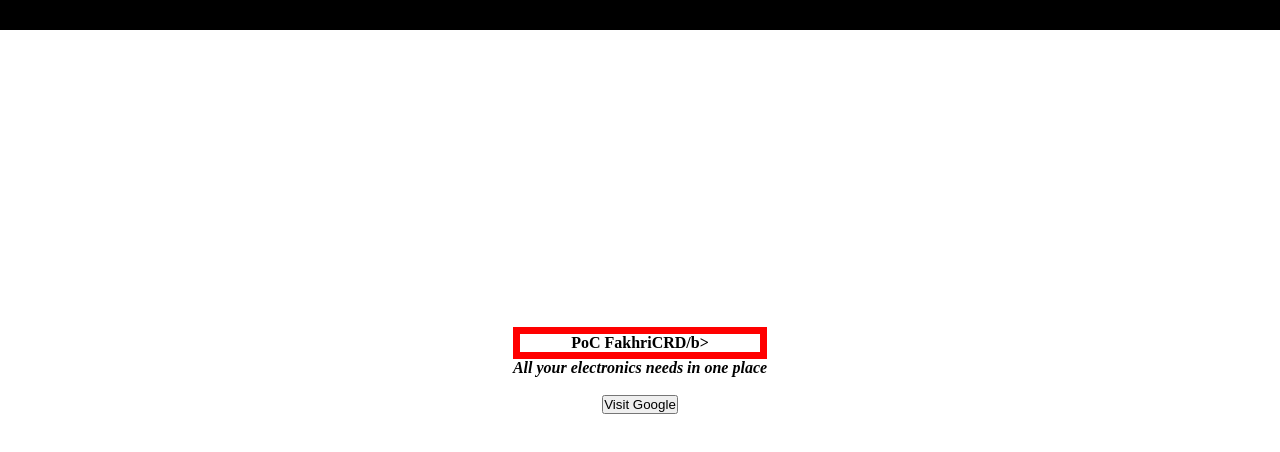
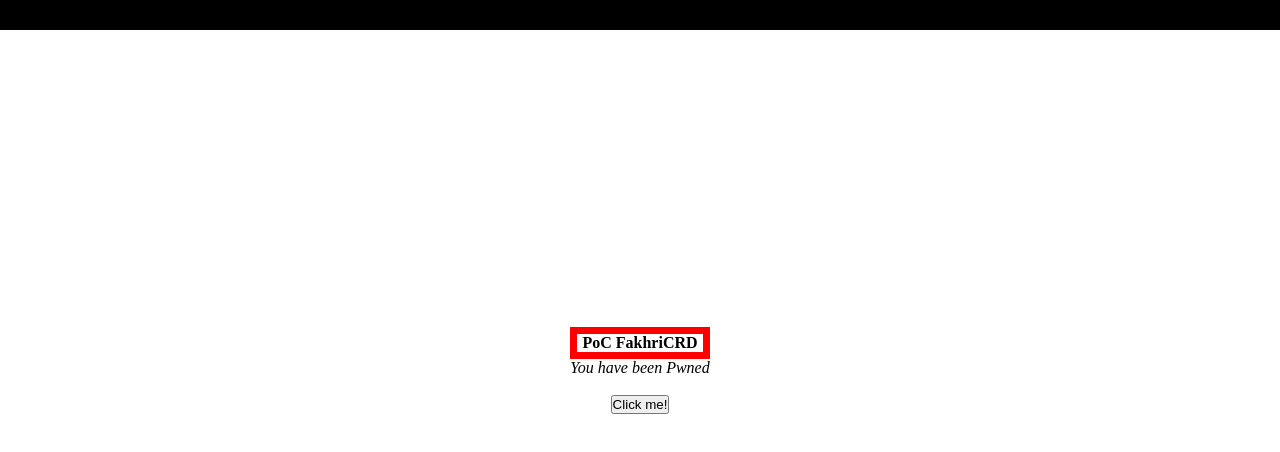
Before and after one commit to FakhriCRD/Hackerone-PoC, a plain HTML site: page index.html in a window 1280 px wide. Shown: the part 90-542 px from the top of the page. Drawn offline with Linux system fonts and the light colour scheme.

Commit message:
Update index.html

```diff
--- a/index.html
+++ b/index.html
@@ -62,12 +62,12 @@ border: 7px solid red;
 <main>
 <section>
 <!--Check out the styling elements for this div class - change_text -->
-<div class = "change_text"><b>PoC FakhriCRD/b></div>
+   <div class = "change_text"><b>PoC FakhriCRD</b></div>
 <!--make text italic-->
-<p><i>All your electronics needs in one place</i></p><br>
+<p><i>You have been Pwned</i></p><br>
 <!--create a button, if there is a form, you can specify an action on click-->
 <a href="http://www.google.com/">
-   <input type="button" value="Visit Google" />
+   <input type="button" value="Click me!" />
 </a>
 </section>
 </main>
```
